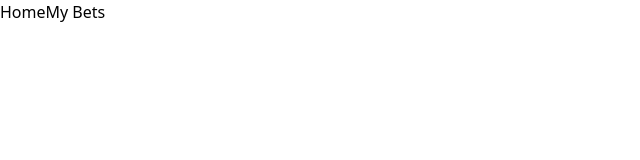
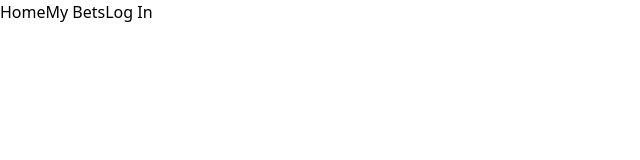
Before and after one commit to Marc3usz/Primebet, a React (Vite) app in the folder primebet/: page / in a window 1280 px wide. Shown: the top 160 px of the page, without its empty margins (0-640 px from the left). Built offline with nearby package versions, Linux system fonts and the light colour scheme.

Commit message:
added rudimentary navbar functionality

```diff
--- a/primebet/src/components/Navbar.tsx
+++ b/primebet/src/components/Navbar.tsx
@@ -1,16 +1,37 @@
-import { useNavigate } from "react-router-dom"
-import { Links } from "../constants/links"
-
+import { useNavigate } from "react-router-dom";
+import { Links } from "../constants/links";
+import { useStore } from "zustand";
+import { userData } from "../stores/store";
+import { useEffect, useState } from "react";
 
 export const Navbar = () => {
-    const nav = useNavigate()
+    const nav = useNavigate();
+    const liveUserData = useStore(userData);
+    const [loginSignoutFN, setLoginSignoutFN] = useState(() => () => nav(Links.LOGIN));
+    const [loginSignout, setLoginSignout] = useState("Log In");
 
+    useEffect(() => {
+        if (liveUserData.loggedIn) {
+            setLoginSignout("Sign Out")
+            setLoginSignoutFN(
+                () => () => {console.log("wylogowano"); liveUserData.setLoggedIn(false)}
+            )
+        } else {
+            setLoginSignout("Log In")
+            setLoginSignoutFN(
+                () => () => nav(Links.LOGIN)
+            )
+        }
+    }, [liveUserData]);
 
-    return <div className="h-[10%] bg-slate-800 flex text-slate-100">
-        <div className="flex w-[80%] flex-row justify-evenly">
-            {/* <Logo /> */}
-            <button onClick={() => nav(Links.HOMEPAGE)}>Home</button>
-            <button onClick={() => nav(Links.BETS)}>My Bets</button>
+    return (
+        <div className="h-[10%] bg-slate-800 flex text-slate-100">
+            <div className="flex w-[80%] flex-row justify-evenly">
+                {/* <Logo /> */}
+                <button onClick={() => nav(Links.HOMEPAGE)}>Home</button>
+                <button onClick={() => nav(Links.BETS)}>My Bets</button>
+                <button onClick={loginSignoutFN}>{loginSignout}</button>
+            </div>
         </div>
-    </div>
-}
+    );
+};
--- a/primebet/src/stores/store.ts
+++ b/primebet/src/stores/store.ts
@@ -5,14 +5,18 @@ import { Modals } from "../constants/modals";
 export interface UserData {
     modal: Modals;
     setModal: (modal: Modals) => void;
+    loggedIn: boolean;
+    setLoggedIn: (loggedIn: boolean) => void;
 }
 
 export const userData = create<UserData>()(
     persist(
-    (   set, get) => ({
+        (set, get) => ({
             modal: Modals.NONE,
-            setModal: (modal: Modals) => set({ ...get(), modal: modal })
-     }),
+            setModal: (modal: Modals) => set({ ...get(), modal: modal }),
+            loggedIn: false,
+            setLoggedIn: (loggedIn: boolean) => set({ ...get(), loggedIn: loggedIn })
+        }),
         {
             name: 'PRIMEBET::USER-DATA',
             storage: createJSONStorage(() => sessionStorage)
```
